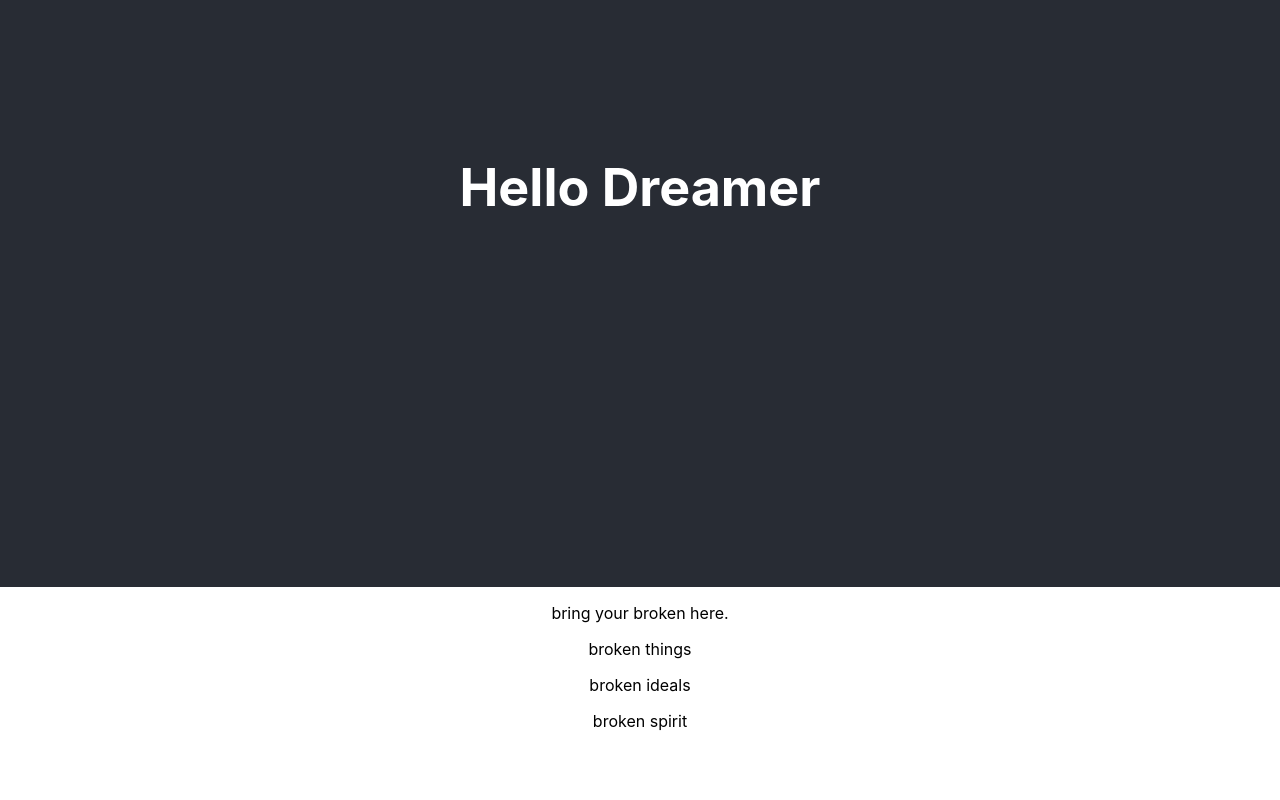
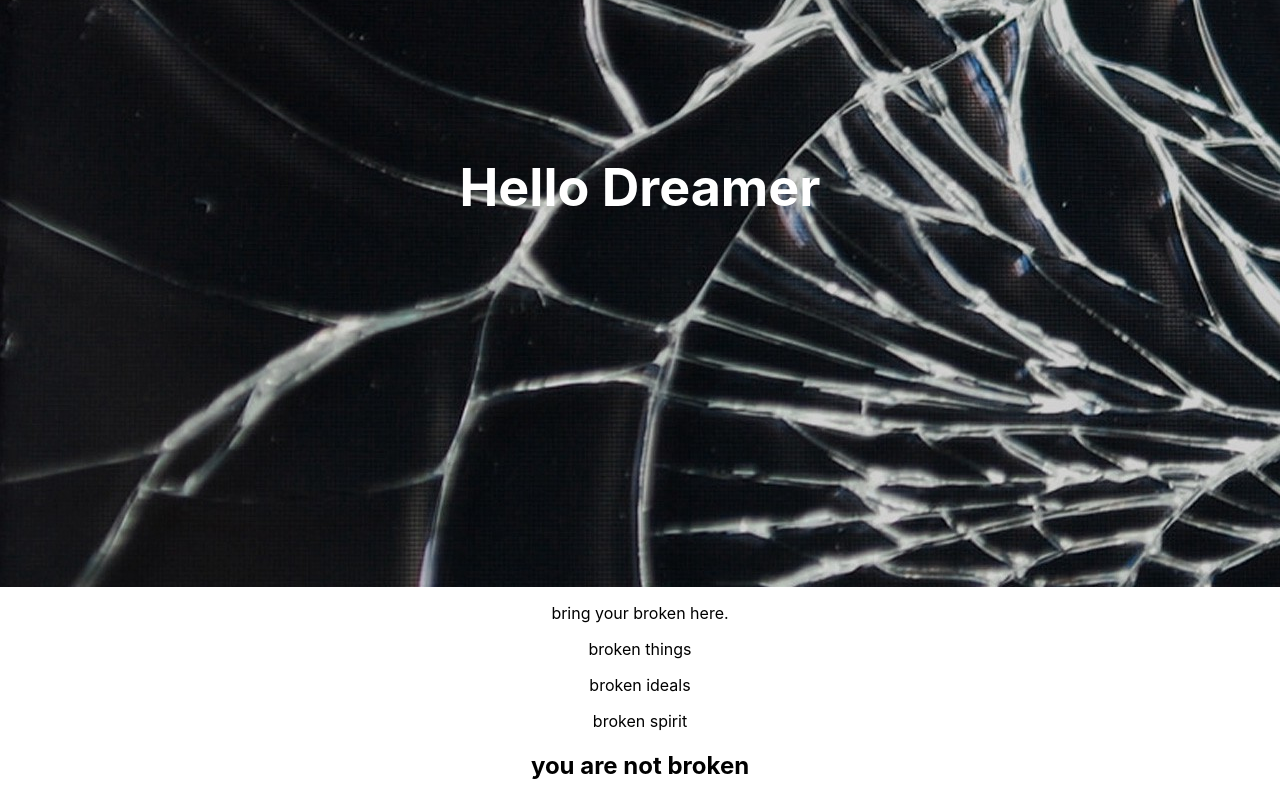
Before and after one commit to caclowers/broken, a React (Create React App) app: page / in a window 1280 px wide. Shown: the part 213-1013 px from the top of the page. Before the commit the page ends 960 px from the top, so only its background shows below. Built offline with nearby package versions, Linux system fonts and the light colour scheme.

Commit message:
added SectionB

```diff
--- a/src/App.css
+++ b/src/App.css
@@ -2,14 +2,9 @@
   text-align: center;
 }
 
-.App-logo {
-  animation: App-logo-spin infinite 20s linear;
-  height: 40vmin;
-}
-
 .App-header {
   background-color: #282c34;
-  min-height: 100vh;
+  min-height: 50rem;
   display: flex;
   flex-direction: column;
   align-items: center;
@@ -22,6 +17,15 @@
   color: #61dafb;
 }
 
+#imageDiv{
+  align-items: center;
+  background-image: url("../src/images/broken-glass.jpeg");
+  display: flex;
+  justify-content: center;
+  min-height: 50rem;
+  width: 100%;
+}
+
 @keyframes App-logo-spin {
   from {
     transform: rotate(0deg);
--- a/src/App.js
+++ b/src/App.js
@@ -2,12 +2,14 @@ import React, { Component } from 'react';
 import './App.css';
 import Header from './components/Header/Header.js';
 import SectionA from './components/Sections/SectionA.js';
+import SectionB from './components/Sections/SectionB.js';
 class App extends Component {
   render() {
     return (
       <div className="App">
         <Header />
         <SectionA />
+        <SectionB />
       </div>
     );
   }
--- a/src/components/Header/Header.js
+++ b/src/components/Header/Header.js
@@ -4,9 +4,11 @@ import '../../App.css';
 class Header extends Component {
   render() {
     return (
-        <header className="App-header">
+      <header className="App-header">
+        <div id="imageDiv">
           <h1>Hello Dreamer</h1>
-        </header>
+        </div>
+      </header>
     );
   }
 }
--- a/src/components/Sections/SectionB.js
+++ b/src/components/Sections/SectionB.js
@@ -5,7 +5,7 @@ class SectionB extends Component {
   render() {
     return (
       <div>
-        <img src={} alt="broken-image-icon"></img>
+       <h2>you are not broken</h2>
       </div>
     );
   }
```
Also changed, not shown: src/images/broken-glass.jpeg (added).
